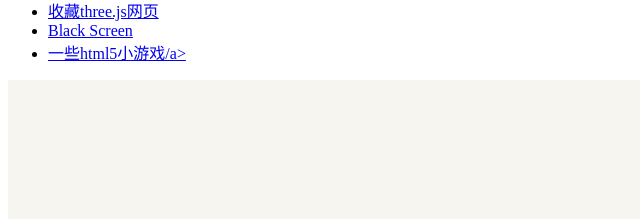
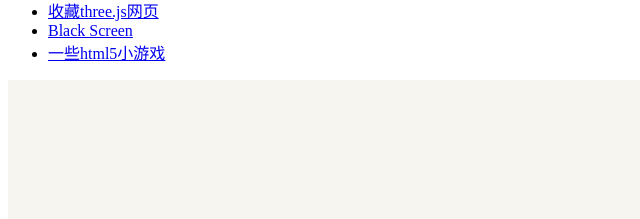
Before and after one commit to leoncoolmoon/leoncoolmoon.github.io, a plain HTML site: page index.html in a window 1280 px wide. Shown: the part 285-504 px from the top of the page, 0-640 px from the left. Drawn offline with Linux system fonts and the light colour scheme.

Commit message:
Update index.html

```diff
--- a/index.html
+++ b/index.html
@@ -22,7 +22,7 @@
       <li><a href="https://github.com/leoncoolmoon/stable_diffusion_online">stable_diffusion</a></li>
       <li><a href="https://mp.weixin.qq.com/s?chksm=e923a676de542f6044df8e3355cca11127fb81aede4ef4574ae5f288627183564a0158fd8053&exptype=unsubscribed_card_recommend_article_u2i_mainprocess_coarse_sort_tlfeeds&ranksessionid=1708720176_14&mid=2247487045&sn=10e0c31fc5b249a2d4b03885a35a1836&idx=1&__biz=MzIzOTkxMTI2MA%3D%3D&scene=169&subscene=200&sessionid=1708720175&flutter_pos=129&clicktime=1708722112&enterid=1708722112&finder_biz_enter_id=5&ascene=56&fasttmpl_type=0&fasttmpl_fullversion=7089552-zh_CN-zip&fasttmpl_flag=0&realreporttime=1708722112447&devicetype=android-33&version=28002f35&nettype=WIFI&lang=zh_CN&session_us=gh_33cf0ec55aee&countrycode=AU&exportkey=n_ChQIAhIQuIOsxa9POkHDv5JrpAOeexLkAQIE97dBBAEAAAAAAFeSLX998hcAAAAOpnltbLcz9gKNyK89dVj0wCPpKsBdThE2OOR2mr2izrl4tbW5iAVcK7ZwkXUknSH1jMjUUhUSQd9qrYbElMBi%2BOXoz3%2Bof6rnU81FmxH6mJz4C3NjzkW5CDIa9%2BfMwTfQEVbG2niThJm7qPt1pOsMjAcY%2FHAaLwU91SPZU1fJRDPw0YfpA82ZhRA38VPNLX60QOYL5QD7IRVL5F2RS%2BXc%2FIfDmDHYEnwar86iIB7wT2D3b3DUwOvsqyo1dUBXH73AEHGWyYTeYHNcSucGYQ%3D%3D&pass_ticket=PwgiqskDPaVMiSv5s2gtc6MAHOt3fx8rs0K07jlviw%2BdFWRnc42FoFg2LL%2FBhn%2FnvemsAcaJGvSSxmV0ByaKQQ%3D%3D&wx_header=3">收藏three.js网页</a></li>
       <li><a href="blackScreen">Black Screen</a></li>
-       <li><a href="html-css-javascript-games">一些html5小游戏/a></li>
+       <li><a href="html-css-javascript-games">一些html5小游戏</li>
     </ul>
 <img src="pp_my_qrcode_1693369198104.jpg" alt="paypal">
 <img src="1693367787303.jpg" alt="alipay 支付宝">
```
